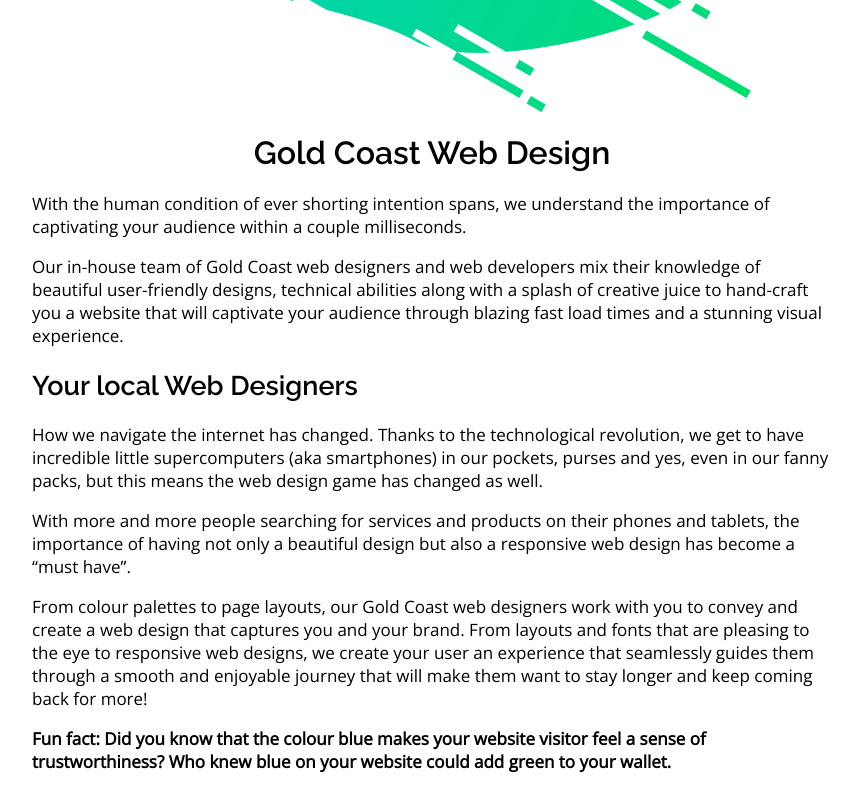
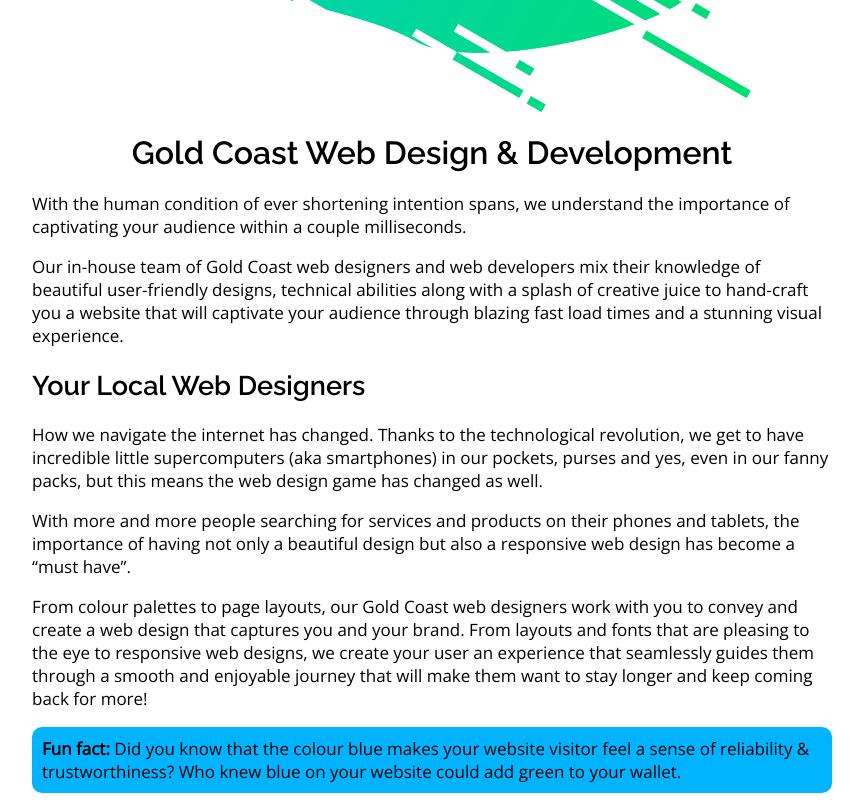
Before and after one commit to f-bog/pixelize-website, a Gatsby site: page /services/web-design-gold-coast in a window 1280 px wide. Shown: the part 620-1420 px from the top of the page, without its empty margins (208-1071 px from the left). Built offline with nearby package versions, Linux system fonts and the light colour scheme; Gatsby itself is replaced by a stand-in of ours.

Commit message:
some style adds

```diff
--- a/src/components/Footer.js
+++ b/src/components/Footer.js
@@ -81,7 +81,7 @@ const Footer = () => (
             <Link to="/">Home</Link>
           </li>
           <li>
-            <Link to="/">Services</Link>
+            <Link to="/services">Services</Link>
           </li>
           <li>
             <Link to="/">Portfolio</Link>
@@ -90,7 +90,7 @@ const Footer = () => (
             <Link to="/">About</Link>
           </li>
           <li>
-            <Link to="/">Blog</Link>
+            <Link to="/blog">Blog</Link>
           </li>
           <li>
             <Link to="/">Contact</Link>
--- a/src/pages/blog.js
+++ b/src/pages/blog.js
@@ -6,7 +6,7 @@ import SEO from "../components/seo"
 
 const BlogPage = () => (
   <Layout>
-    <SEO title="Blog" />
+    <SEO title="Web Design & Marketing Blog" />
     <h1>Our Blog</h1>
     <p>Welcome to Our Blog</p>
     <Archive />
--- a/src/pages/services/seo-gold-coast.js
+++ b/src/pages/services/seo-gold-coast.js
@@ -8,11 +8,11 @@ import Layout from "../../components/layout"
 
 const SeoPage = () => (
   <Layout>
-    <SEO title="SEO & Content Management" />
+    <SEO title="Content Management & SEO Gold Coast" />
 
     <TextContainer>
       <SeoIllustration />
-      <h1>SEO & Content Writing</h1>
+      <h1>Content Writing & SEO</h1>
       <p>
         We think of these topics like the two sides of a coin; the SEO side is
         for bots and algorithms from Google, while the Content Creation side is
--- a/src/pages/services/web-design-gold-coast.js
+++ b/src/pages/services/web-design-gold-coast.js
@@ -7,14 +7,14 @@ import Layout from "../../components/layout"
 
 const WebPage = () => (
   <Layout>
-    <SEO title="Web Design & Development" />
+    <SEO title="Web Design & Development Gold Coast" />
 
     <TextContainer>
       <DevelopmentIllustration />
-      <h1>Gold Coast Web Design</h1>
+      <h1>Gold Coast Web Design & Development</h1>
       <p>
-        With the human condition of ever shorting intention spans, we understand
-        the importance of captivating your audience within a couple
+        With the human condition of ever shortening intention spans, we
+        understand the importance of captivating your audience within a couple
         milliseconds.
       </p>
       <p>
@@ -25,7 +25,7 @@ const WebPage = () => (
         stunning visual experience.{" "}
       </p>
 
-      <h2>Your local Web Designers</h2>
+      <h2>Your Local Web Designers</h2>
 
       <p>
         How we navigate the internet has changed. Thanks to the technological
@@ -49,12 +49,17 @@ const WebPage = () => (
         stay longer and keep coming back for more!
       </p>
 
-      <p>
-        <strong>
-          Fun fact: Did you know that the colour blue makes your website visitor
-          feel a sense of trustworthiness? Who knew blue on your website could
-          add green to your wallet.
-        </strong>
+      <p
+        style={{
+          background: "#00b3ff",
+          color: "black",
+          borderRadius: "10px",
+          padding: "10px",
+        }}
+      >
+        <strong>Fun fact:</strong> Did you know that the colour blue makes your
+        website visitor feel a sense of reliability & trustworthiness? Who knew
+        blue on your website could add green to your wallet.
       </p>
     </TextContainer>
   </Layout>
```
